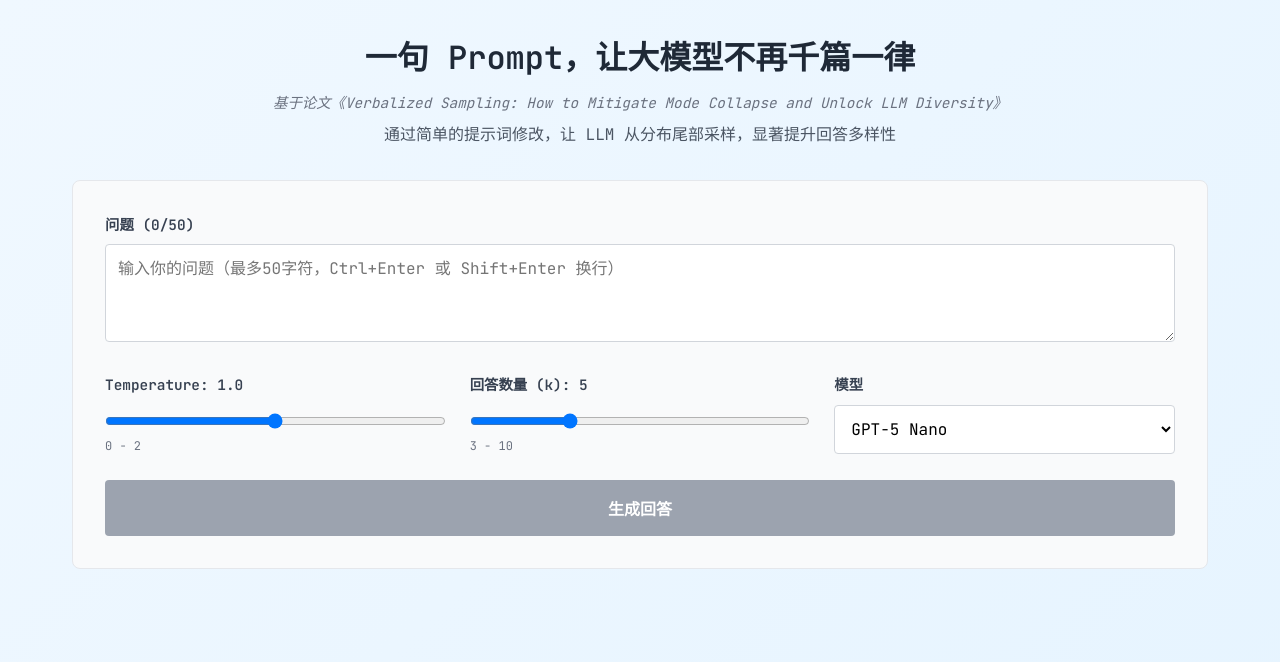
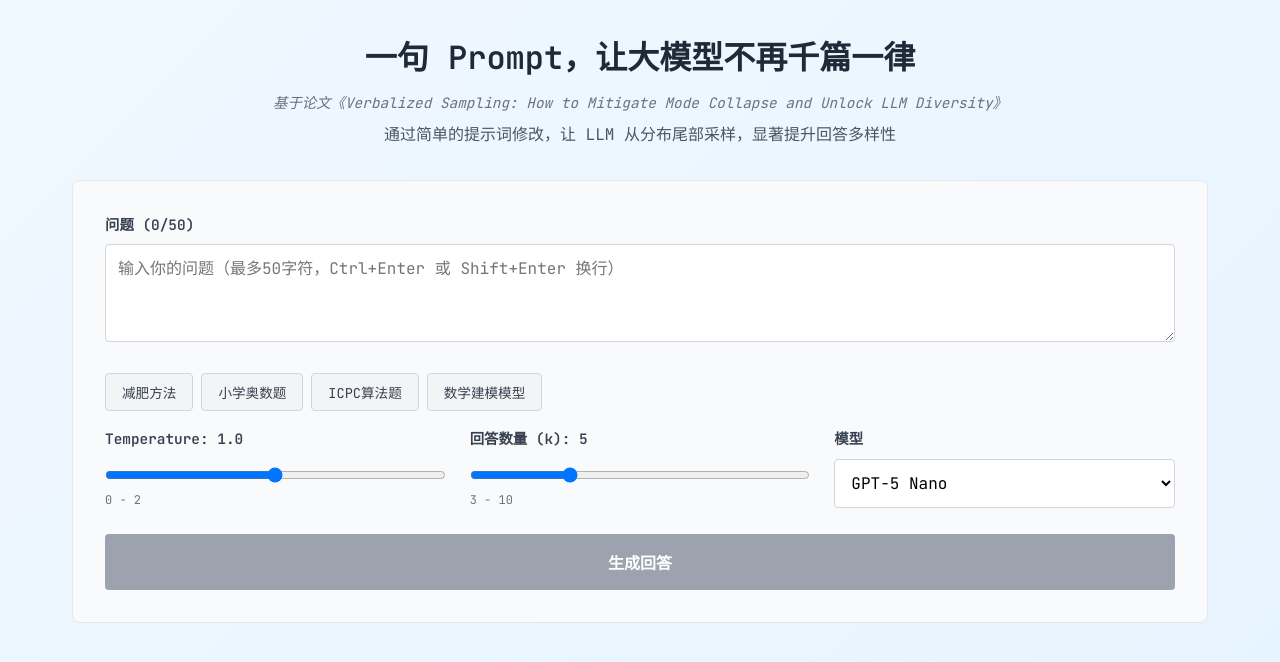
Before and after one commit to Vanilla-Yukirin/yukirin.me, a Next.js app: page /demo/verbalized-sampling in a window 1280 px wide. Shown: the top 662 px of the page. Built offline with nearby package versions, Linux system fonts and the light colour scheme.

Commit message:
feat: 添加用户提示词支持和预设提示词按钮，优化提示词对比展示

```diff
--- a/app/api/verbalized-sampling/route.ts
+++ b/app/api/verbalized-sampling/route.ts
@@ -210,10 +210,11 @@ export async function POST(request: Request) {
                     const stdSystemPrompt = `${stdSystemPromptbase}\n\n${formatInstruction}`;
                     const vsSystemPrompt = `${vsSystemPromptbase}\n\n${formatInstruction}`;
 
-                    // 发送提示词信息
+                    // 发送提示词信息(包含系统提示词和用户提示词)
                     sendEvent('prompts', {
                         stdSystemPrompt,
                         vsSystemPrompt,
+                        userPrompt: sanitizedQuestion,
                     });
 
                     //4. 并行调用LLM - 标准方法和VS方法
--- a/app/demo/verbalized-sampling/page.module.css
+++ b/app/demo/verbalized-sampling/page.module.css
@@ -72,6 +72,36 @@ textarea.input {
 
 .input:disabled {
   background: #f3f4f6;
+  cursor: not-allowed;
+}
+
+/* 预设提示词按钮区域 */
+.presetButtons {
+  display: flex;
+  flex-wrap: wrap;
+  gap: 0.5rem;
+  margin-bottom: 1rem;
+}
+
+.presetButton {
+  padding: 0.5rem 1rem;
+  background: #f3f4f6;
+  color: #374151;
+  border: 1px solid #d1d5db;
+  border-radius: 4px;
+  font-size: 0.85rem;
+  cursor: pointer;
+  transition: all 0.2s;
+  font-family: inherit;
+}
+
+.presetButton:hover:not(:disabled) {
+  background: #e5e7eb;
+  border-color: #9ca3af;
+}
+
+.presetButton:disabled {
+  opacity: 0.5;
   cursor: not-allowed;
 }
 
@@ -242,6 +272,22 @@ textarea.input {
   word-break: break-word;
 }
 
+/* 提示词组 */
+.promptGroup {
+  margin-bottom: 1rem;
+}
+
+.promptGroup:last-child {
+  margin-bottom: 0;
+}
+
+.promptLabel {
+  font-size: 0.85rem;
+  font-weight: 600;
+  color: #6b7280;
+  margin: 0 0 0.5rem 0;
+}
+
 .rawResponse {
   background: #f9fafb;
   border: 1px solid #e5e7eb;
--- a/app/demo/verbalized-sampling/page.tsx
+++ b/app/demo/verbalized-sampling/page.tsx
@@ -14,6 +14,7 @@ interface ApiResponse {
   prompts: {
     stdSystemPrompt: string;
     vsSystemPrompt: string;
+    userPrompt: string;
   };
   distances: {
     stdIntra: number;
@@ -304,6 +305,38 @@ export default function VerbalizedSamplingPage() {
           />
         </div>
 
+        {/* 预设提示词按钮 */}
+        <div className={styles.presetButtons}>
+          <button
+            className={styles.presetButton}
+            onClick={() => setQuestion('给我一个减肥的有效方法')}
+            disabled={loading}
+          >
+            减肥方法
+          </button>
+          <button
+            className={styles.presetButton}
+            onClick={() => setQuestion('生成一道小学奥数题')}
+            disabled={loading}
+          >
+            小学奥数题
+          </button>
+          <button
+            className={styles.presetButton}
+            onClick={() => setQuestion('一句话描述一道ICPC算法题，已经抽象为数学问题，使用LaTeX语法，给出了清晰的数据范围。')}
+            disabled={loading}
+          >
+            ICPC算法题
+          </button>
+          <button
+            className={styles.presetButton}
+            onClick={() => setQuestion('讲一种数学建模竞赛中常用的模型')}
+            disabled={loading}
+          >
+            数学建模模型
+          </button>
+        </div>
+
         <div className={styles.paramGroup}>
           <div className={styles.param}>
             <label className={styles.label}>
@@ -382,19 +415,37 @@ export default function VerbalizedSamplingPage() {
       {/* 提示词对比 */}
       {result && result.prompts && (
         <section className={styles.section}>
-          <h2 className={styles.sectionTitle}>系统提示词对比</h2>
+          <h2 className={styles.sectionTitle}>提示词对比</h2>
           <div className={styles.grid}>
             <div className={styles.gridItem}>
               <h3 className={styles.subtitle}>标准方法</h3>
+              <div className={styles.promptGroup}>
+                <h4 className={styles.promptLabel}>System:</h4>
                 <pre className={styles.code}>
                   {result.prompts.stdSystemPrompt}
                 </pre>
               </div>
+              <div className={styles.promptGroup}>
+                <h4 className={styles.promptLabel}>User:</h4>
+                <pre className={styles.code}>
+                  {result.prompts.userPrompt}
+                </pre>
+              </div>
+            </div>
             <div className={styles.gridItem}>
               <h3 className={styles.subtitle}>Verbalized Sampling</h3>
+              <div className={styles.promptGroup}>
+                <h4 className={styles.promptLabel}>System:</h4>
                 <pre className={styles.code}>
                   {result.prompts.vsSystemPrompt}
                 </pre>
+              </div>
+              <div className={styles.promptGroup}>
+                <h4 className={styles.promptLabel}>User:</h4>
+                <pre className={styles.code}>
+                  {result.prompts.userPrompt}
+                </pre>
+              </div>
             </div>
           </div>
         </section>
```
Lines whose indentation alone changed are shown as unchanged.
